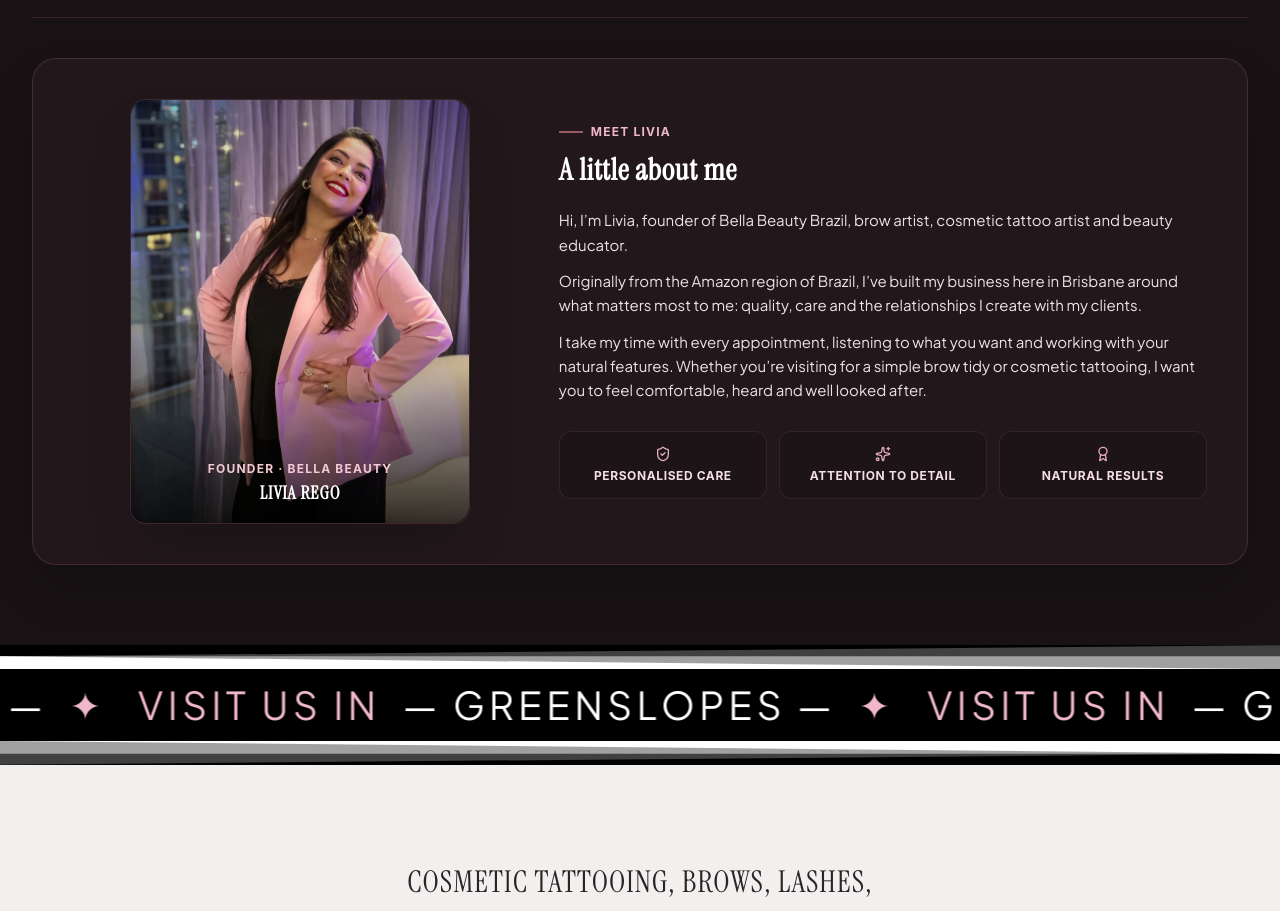
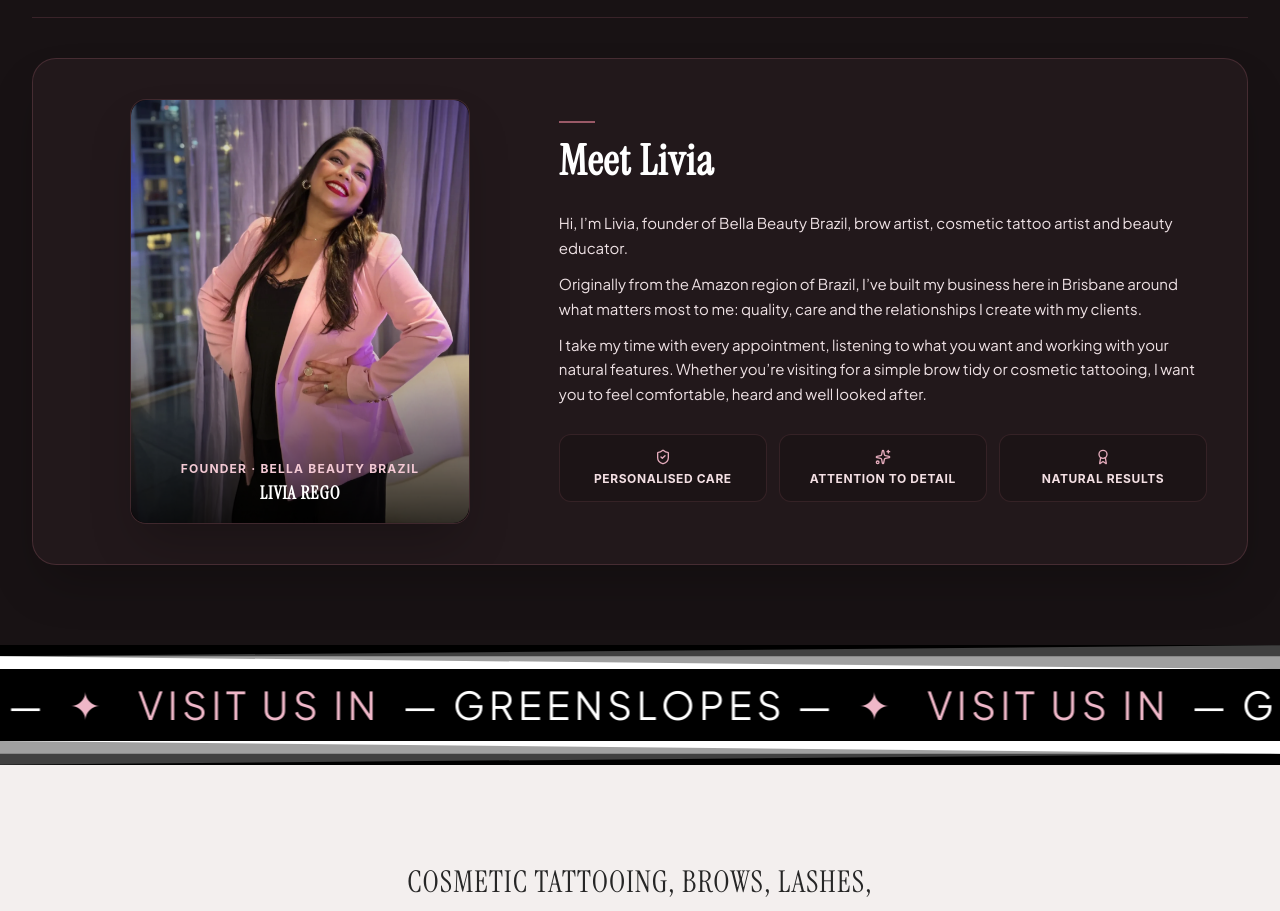
Before and after one commit to joorgeec3/Bella-Beauty-Brazil, a React (Vite) app: page / in a window 1280 px wide. Shown: the part 2160-3071 px from the top of the page. Built offline with nearby package versions, Linux system fonts and the light colour scheme; no server answers.

Commit message:
Make Meet Livia a prominent unique heading and set approved full founder caption

```diff
--- a/src/components/FeaturesRibbon.tsx
+++ b/src/components/FeaturesRibbon.tsx
@@ -79,13 +79,13 @@ export const FeaturesRibbon: React.FC<FeaturesRibbonProps> = ({ language }) => {
               <div className="relative w-full max-w-[340px] aspect-4/5 rounded-2xl overflow-hidden shadow-2xl border border-[#9a5967]/30 bg-[#181214] scroll-motion-layer" data-scroll-motion>
                 <img src={siteImages.aboutMe.liviaFeaturePhoto} alt="Livia Rego - Bella Beauty Brazil" className="meet-livia-image w-full h-full object-cover object-top transition-transform duration-700 hover:scale-105" loading="lazy" />
                 <div className="absolute inset-0 bg-gradient-to-t from-black/80 via-transparent to-black/20" />
-                <div className="absolute bottom-4 left-4 right-4 text-center"><span className="text-xs uppercase tracking-widest text-[#f3c9d4] font-bold block mb-0.5">{language === 'pt' ? 'Fundadora · Bella Beauty' : language === 'es' ? 'Fundadora · Bella Beauty' : 'Founder · Bella Beauty'}</span><h4 className="font-raleway text-lg font-bold text-white uppercase tracking-wider">Livia Rego</h4></div>
+                <div className="absolute bottom-4 left-4 right-4 text-center"><span className="text-xs uppercase tracking-widest text-[#f3c9d4] font-bold block mb-0.5">{'Founder · Bella Beauty Brazil'}</span><h4 className="font-raleway text-lg font-bold text-white uppercase tracking-wider">Livia Rego</h4></div>
               </div>
             </div>
             <div className="meet-livia-copy lg:col-span-7 flex flex-col justify-center">
-              <div className="inline-flex items-center gap-2 mb-3"><span className="w-6 h-0.5 bg-[#9a5967]" /><span className="text-xs font-bold uppercase tracking-widest text-[#efb7c8]">{language === 'pt' ? 'Conheça Livia' : language === 'es' ? 'Conoce a Livia' : 'Meet Livia'}</span></div>
-              <h3 className="font-raleway text-2xl sm:text-3xl font-semibold tracking-wide text-white mb-5">
-                {language === 'pt' ? 'Um pouco sobre mim' : language === 'es' ? 'Un poco sobre mí' : 'A little about me'}
+              <div className="flex items-center gap-2 mb-3" aria-hidden="true"><span className="w-9 h-0.5 bg-[#9a5967]" /></div>
+              <h3 className="font-raleway text-3xl sm:text-4xl lg:text-[42px] leading-tight font-semibold tracking-wide text-white mb-6">
+                {language === 'pt' ? 'Conheça Livia' : language === 'es' ? 'Conoce a Livia' : 'Meet Livia'}
               </h3>
               <div className="font-montserrat text-[#eee1e4] text-sm sm:text-[15px] leading-relaxed space-y-3 mb-5 max-w-2xl">
                 <p>{language === 'pt'
```
